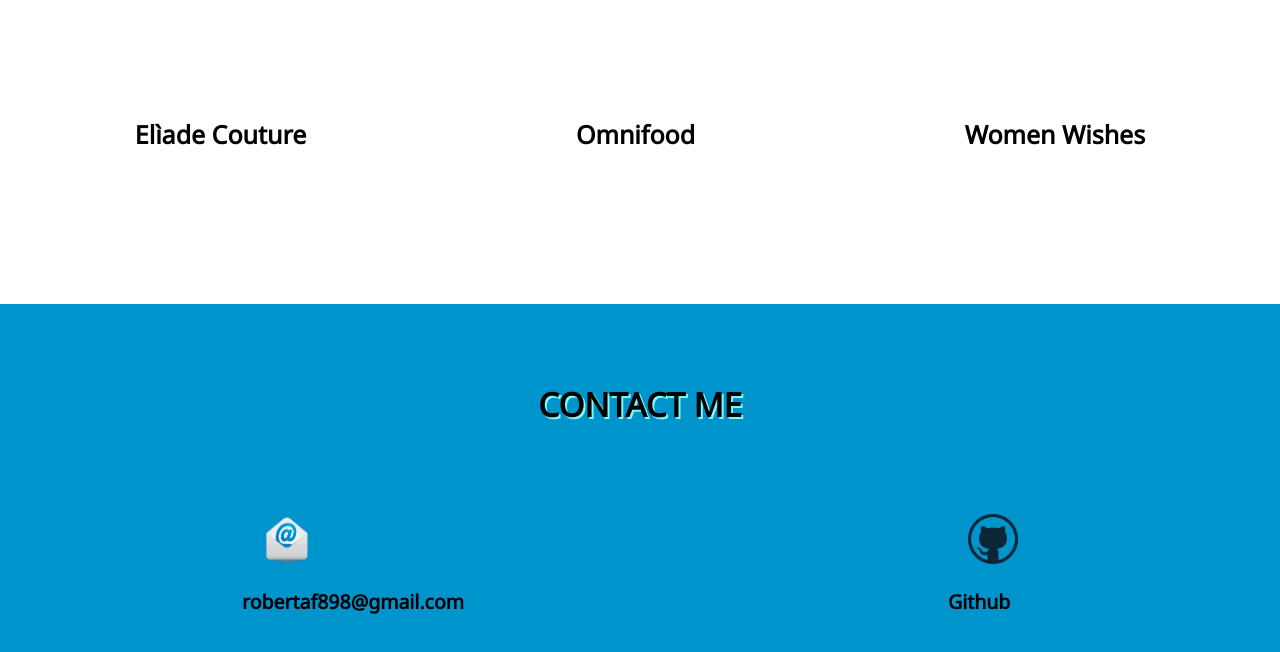
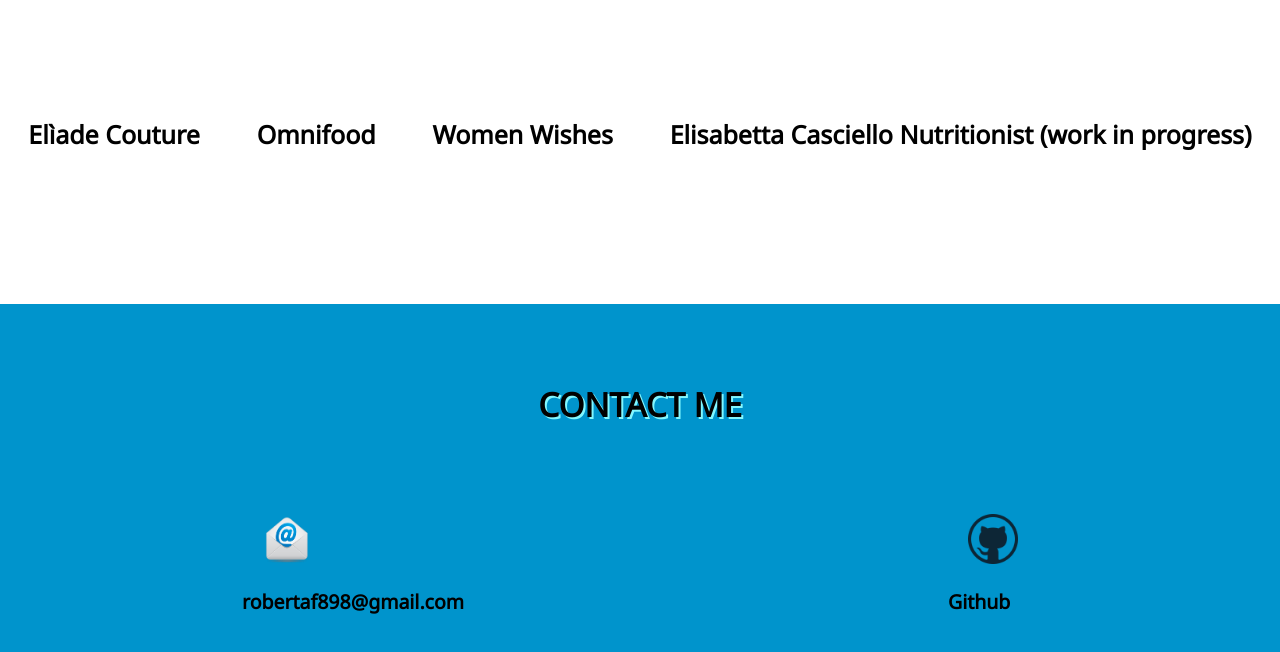
Before and after one commit to roberta-fiume/roberta-fiume.github.io, a plain HTML site: page index.html in a window 1280 px wide. Shown: the part 1986-2638 px from the top of the page. Drawn offline with Linux system fonts and the light colour scheme.

Commit message:
Adds Elisabetta's web site in my portfolio

```diff
--- a/index.html
+++ b/index.html
@@ -88,6 +88,7 @@
             <li><a href="https://roberta-fiume.github.io/eliade-couture/"><h3> Elìade Couture </h3></a></li>
             <li><a href="https://roberta-fiume.github.io/omnifood/"><h3> Omnifood </h3></a></li>
             <li><a href="https://roberta-fiume.github.io/shopping-cart/"><h3> Women Wishes </h3></a></li>
+            <li><a href="https://roberta-fiume.github.io/elisabetta-casciello-webSite/"><h3> Elisabetta Casciello Nutritionist (work in progress) </h3></a></li>
         </ul>
     </section>
     <section class="fifth-section" id="contact">
```
